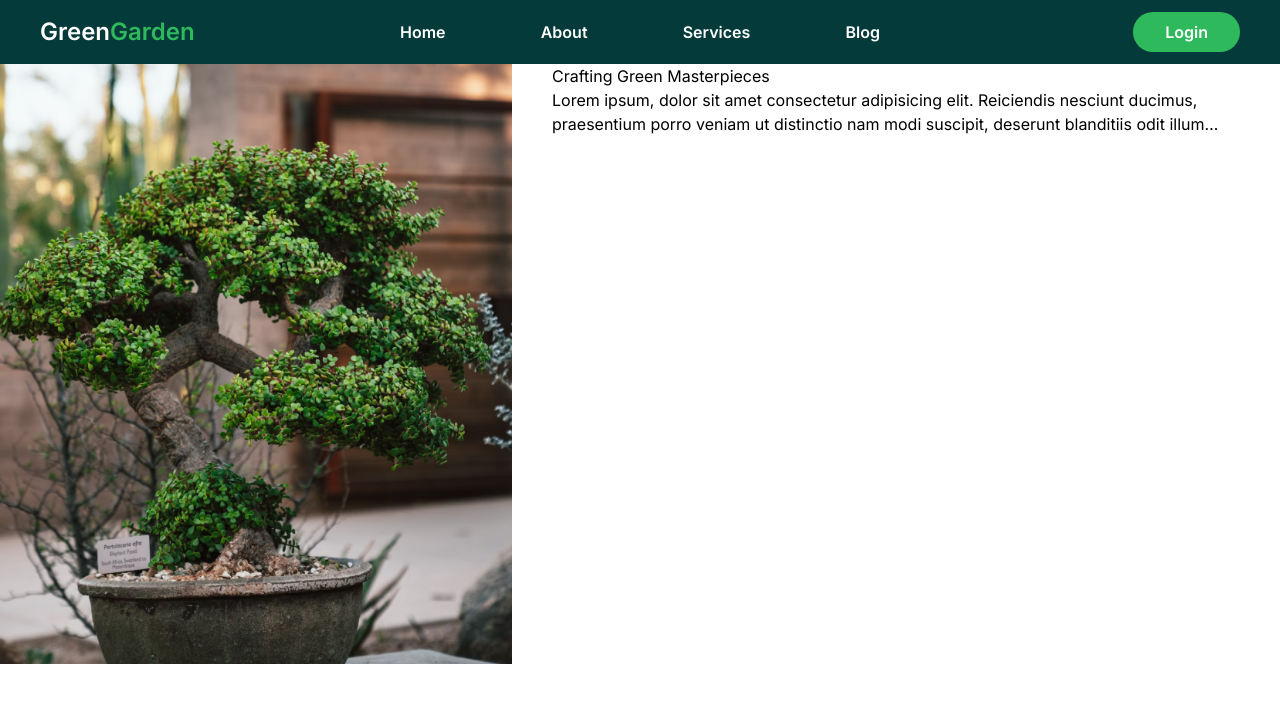
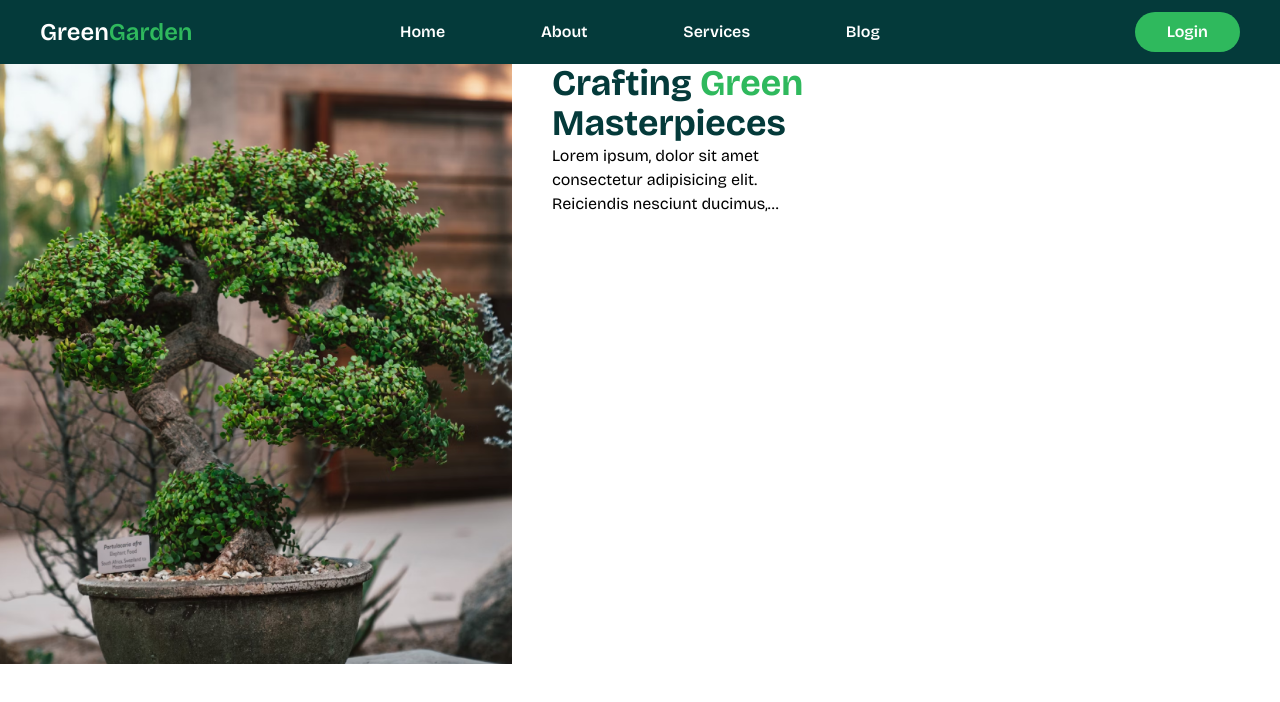
Before and after one commit to SagorAhamed251245/green-garden-client, a Next.js app: page / in a window 1280 px wide. Shown: the top 702 px of the page. Built offline with nearby package versions, Linux system fonts and the light colour scheme.

Commit message:
navbar button animation

```diff
--- a/src/app/components/Home/Banner/Banner.jsx
+++ b/src/app/components/Home/Banner/Banner.jsx
@@ -3,7 +3,7 @@ import bannerImage from "@/assets/banner.png";
 
 const Banner = () => {
   return (
-    <section className="flex h-[600px] ">
+    <section className="flex h-[600px]">
       <div className="flex w-[40%] h-full ">
         <Image
           src={bannerImage}
@@ -14,11 +14,12 @@ const Banner = () => {
         />
       </div>
 
-      <div className="px-10 w-[60%]">
-        <h1>
-          Crafting <span>Green</span> Masterpieces
+      <div className="px-10 w-[60%] mx-auto ">
+        <h1 className="text-4xl font-bold text-secondary">
+          Crafting <span className="text-primary">Green</span> <br />
+          Masterpieces
         </h1>
-        <p className="line-clamp-2">
+        <p className="line-clamp-3 w-[40%]">
           Lorem ipsum, dolor sit amet consectetur adipisicing elit. Reiciendis
           nesciunt ducimus, praesentium porro veniam ut distinctio nam modi
           suscipit, deserunt blanditiis odit illum adipisci cumque rem impedit
--- a/src/app/components/Shared/NavBar/BurgerMenu.jsx
+++ b/src/app/components/Shared/NavBar/BurgerMenu.jsx
@@ -2,7 +2,7 @@ const BurgerMenu = () => {
   return (
     <>
       <svg
-        className={`swap-off fill-current w-8 h-8 transition-all duration-300 ease-in-out hover:transform hover:rotate-180
+        className={`swap-off fill-current w-8 h-8
        `}
         viewBox="0 0 24 24"
         fill="none"
--- a/src/app/components/Shared/NavBar/CloseMenu.jsx
+++ b/src/app/components/Shared/NavBar/CloseMenu.jsx
@@ -1,12 +1,14 @@
+import { useState } from "react";
+
 const CloseMenu = () => {
   return (
     <>
       <svg
         xmlns="http://www.w3.org/2000/svg"
         width="32"
+        className="spin"
         height="32"
         viewBox="0 0 32 32"
-        className="transition-all duration-300 ease-in-out hover:transform hover:rotate-90"
       >
         <line
           x1="7"
--- a/src/app/components/Shared/NavBar/TabViewNav.jsx
+++ b/src/app/components/Shared/NavBar/TabViewNav.jsx
@@ -6,6 +6,7 @@ import CloseMenu from "./CloseMenu";
 
 const TabViewNav = ({ navPath }) => {
   const [isOpen, setOpen] = useState(true);
+
   console.log("🚀 ~ file: tabViewNav.jsx:8 ~ TabViewNav ~ isOpen:", isOpen);
 
   return (
@@ -37,7 +38,7 @@ const TabViewNav = ({ navPath }) => {
           <ul
             className={
               !isOpen
-                ? "h-auto w-[200px] absolute top-30 z-0 -right-9 bg-primary py-2 px-5 flex flex-col  gap-5 rounded-lg justify-center items-center transition-all duration-1000 ease-in-out  "
+                ? "h-auto w-[200px] absolute top-30 z-0 -right-9 bg-primary py-2 px-5 flex flex-col  gap-5 rounded-lg justify-center items-center transition-all duration-1000 ease-in-out  slow-Motion"
                 : "hidden"
             }
           >
--- a/src/app/globals.css
+++ b/src/app/globals.css
@@ -1,3 +1,24 @@
 @tailwind base;
 @tailwind components;
 @tailwind utilities;
+
+.slow-Motion {
+  animation: pulse 0.3s cubic-bezier(0.4, 0, 0.6, 1);
+}
+
+@keyframes pulse {
+  0% {
+    opacity: 0.5;
+  }
+  100% {
+    opacity: 1;
+  }
+}
+.spin {
+  animation: spin 0.3s linear;
+}
+@keyframes spin {
+  to {
+    transform: rotate(90deg);
+  }
+}
--- a/src/app/layout.js
+++ b/src/app/layout.js
@@ -1,7 +1,8 @@
 import "./globals.css";
 import { Inter } from "next/font/google";
+import { Bricolage_Grotesque } from "next/font/google";
 
-const inter = Inter({ subsets: ["latin"] });
+const inter = Bricolage_Grotesque({ subsets: ["latin"] });
 
 export const metadata = {
   title: "Green Garden",
```
